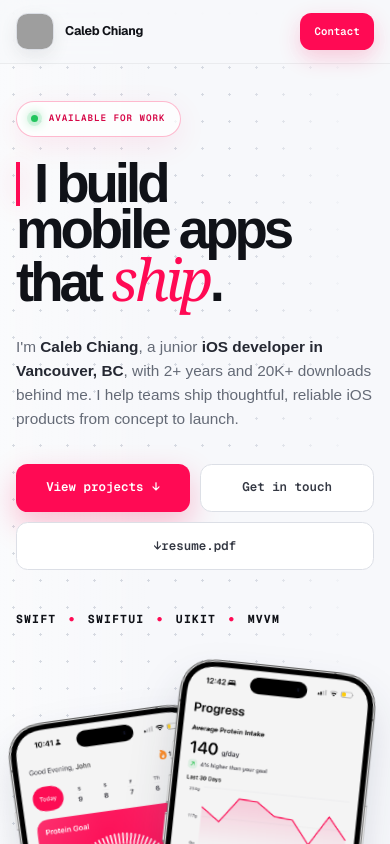
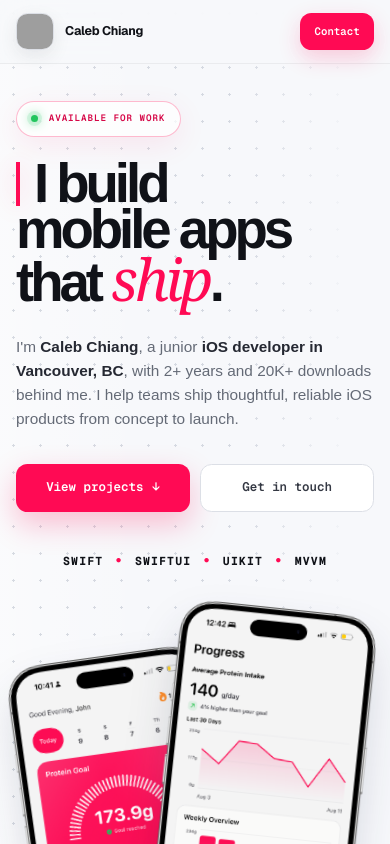
Before and after one commit to calebchiang/portfolio, a Next.js app in the folder ios_portfolio/: page / in a window 390 px wide. Shown: the top 844 px of the page. Built offline with nearby package versions, Linux system fonts and the light colour scheme; grey boxes are pictures that could not be loaded.

Commit message:
mobile updates

```diff
--- a/ios_portfolio/src/app/globals.css
+++ b/ios_portfolio/src/app/globals.css
@@ -1250,11 +1250,12 @@ h1 em {
     width: 100%;
   }
 
-  .resume-link {
-    grid-column: 1 / -1;
+  .actions .resume-link {
+    display: none;
   }
 
   .skills {
+    justify-content: center;
     gap: 0.65rem;
     margin-top: 2.5rem;
   }
```
